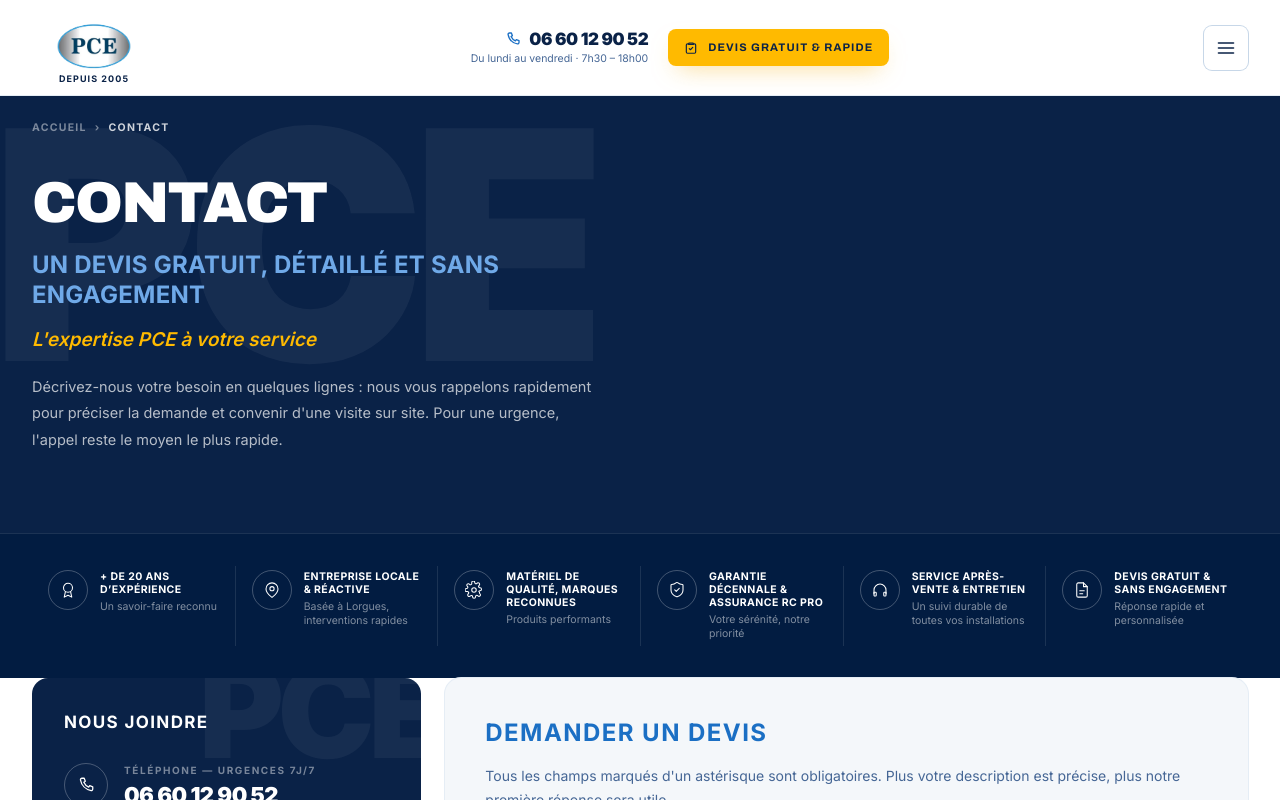
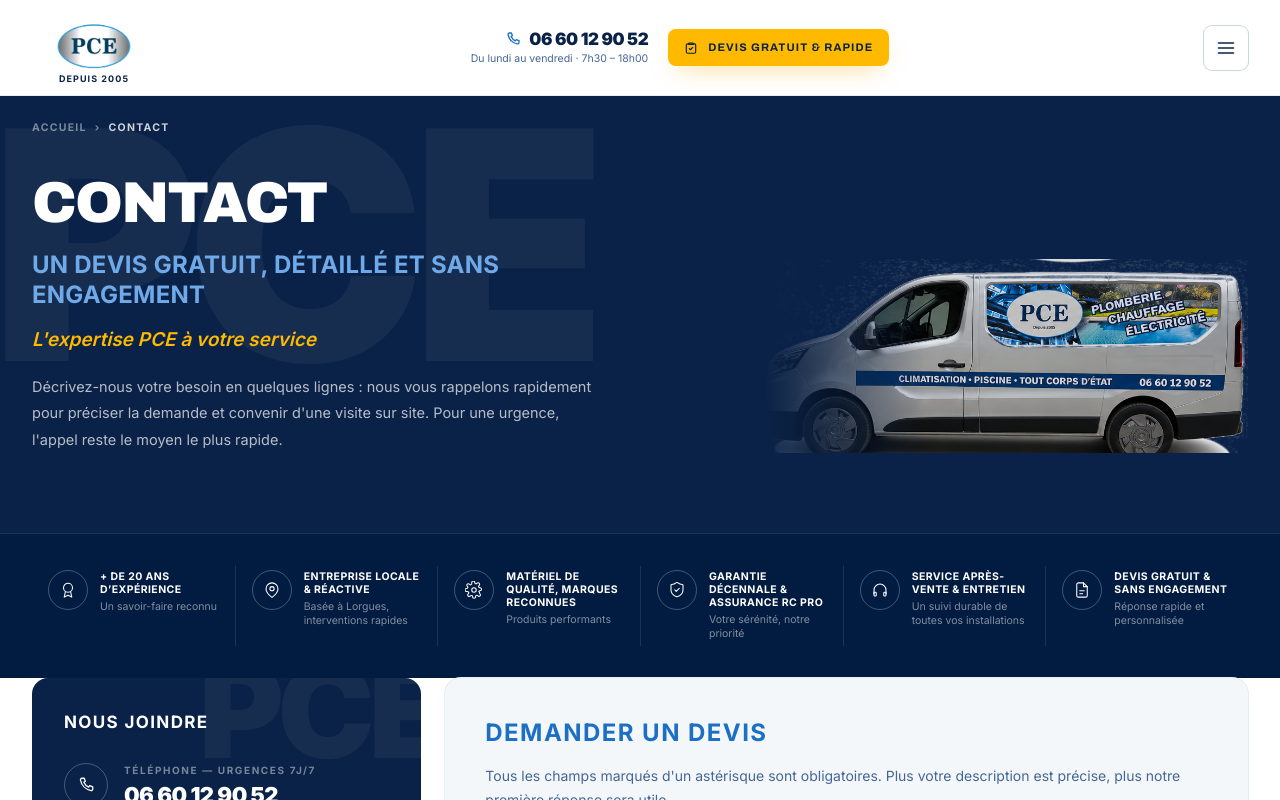
Before and after one commit to pierrolautie-lab/pce-site-web, a React (Vite) app: page /contact in a window 1280 px wide. Shown: the top 800 px of the page. Built offline with nearby package versions, Linux system fonts and the light colour scheme.

Commit message:
Ajoute le vehicule dans le hero Contact ; verifie logo/nav et accent A propos (deja corrects)

```diff
--- a/src/components/PageHero.jsx
+++ b/src/components/PageHero.jsx
@@ -22,6 +22,10 @@
   subtitleClassName = 'text-azure-300',
   intro,
   photo,
+  /* Visuel décoratif bottom-right quand la page n'a pas de `photo` plein
+     cadre (ex. le véhicule détouré de Contact) : object-contain, fondu à
+     gauche vers le fond du héros plutôt qu'une photo cover classique. */
+  sideVisual,
   breadcrumb,
   highlights,
   actions = true,
@@ -130,6 +134,27 @@
               {children}
             </div>
 
+            {/* Visuel décoratif (ex. véhicule détouré de Contact) : placé
+                comme cellule de la même grille 12 colonnes que le texte
+                (col-start/col-span), plutôt qu'en pourcentage de la largeur
+                du héros — la largeur du texte pouvant varier d'une page à
+                l'autre, un pourcentage fixe finissait par passer sous le
+                texte à certaines largeurs. En grille, le chevauchement est
+                structurellement impossible : les deux colonnes ne se
+                touchent jamais. */}
+            {!photo && sideVisual && (
+              <div className="relative hidden self-stretch lg:col-span-4 lg:col-start-9 lg:block xl:col-span-5 xl:col-start-8">
+                <img
+                  src={sideVisual.src}
+                  alt={sideVisual.alt}
+                  loading="lazy"
+                  aria-hidden="false"
+                  className="pointer-events-none absolute inset-0 h-full w-full object-contain object-bottom"
+                />
+                <div className="pointer-events-none absolute inset-y-0 left-0 w-1/3 bg-gradient-to-r from-navy-800 to-transparent" />
+              </div>
+            )}
+
             {/* Photo en carte sur mobile / tablette */}
             {photo && (
               <div className="lg:hidden">
--- a/src/pages/Contact.jsx
+++ b/src/pages/Contact.jsx
@@ -83,6 +83,10 @@
         subtitle="Un devis gratuit, détaillé et sans engagement"
         intro="Décrivez-nous votre besoin en quelques lignes : nous vous rappelons rapidement pour préciser la demande et convenir d'une visite sur site. Pour une urgence, l'appel reste le moyen le plus rapide."
         actions={false}
+        sideVisual={{
+          src: '/img/vehicule-pce-profil.png',
+          alt: "Véhicule d'intervention PCE — plomberie, chauffage, électricité, climatisation et piscine dans le Var",
+        }}
       />
 
       {/* ---------------------------------------------- Coordonnées + form */}
```
Also changed, not shown: public/img/vehicule-pce-profil.png (added).
